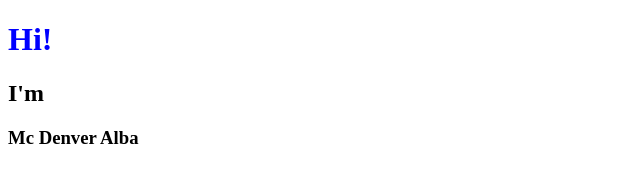
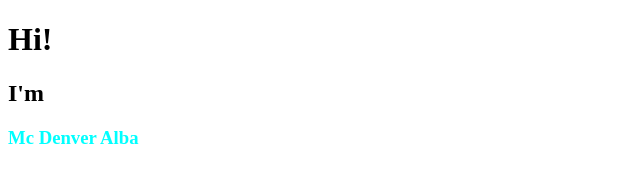
Before and after one commit to mcalba14/mcdenver.github.io, a plain HTML site: page index.html in a window 1280 px wide. Shown: the whole page, without its empty margins (0-640 px from the left). Drawn offline with Linux system fonts and the light colour scheme.

Commit message:
Update index.html

```diff
--- a/index.html
+++ b/index.html
@@ -5,7 +5,7 @@
 <title>Test</title>
 </head>
 <body>
-<h1 style="color:blue;">Hi!</h1>
-  <p><h2>I'm</h2> <h3>Mc Denver Alba</h3></p>
+<h1 style="color:black;">Hi!</h1>
+  <p><h2>I'm</h2> <h3 style="color:#00FFFF;">Mc Denver Alba</h3></p>
 </body>
 </html>
```
